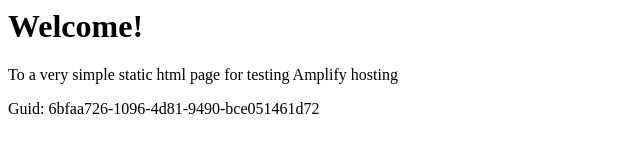
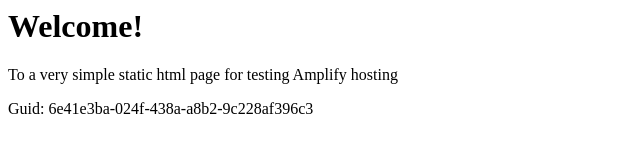
Before and after one commit to aws-aemilia-bah/Github-PR-Commit-Integration-Test-DoNotTouch-GithubWebhookPreviewCanaryTest-v1-preprod-me-south-1, a website: page src/index.html in a window 1280 px wide. Shown: the full height of the page, 0-640 px from the left. Drawn offline with Linux system fonts and the light colour scheme.

Commit message:
commit from integ tests

```diff
--- a/src/index.html
+++ b/src/index.html
@@ -12,6 +12,6 @@
 <body>
     <h1>Welcome!</h1>
     <p>To a very simple static html page for testing Amplify hosting</p>
-    <p>Guid: 6bfaa726-1096-4d81-9490-bce051461d72</p></body>
+    <p>Guid: 6e41e3ba-024f-438a-a8b2-9c228af396c3</p></body>
 
 </html>
```
